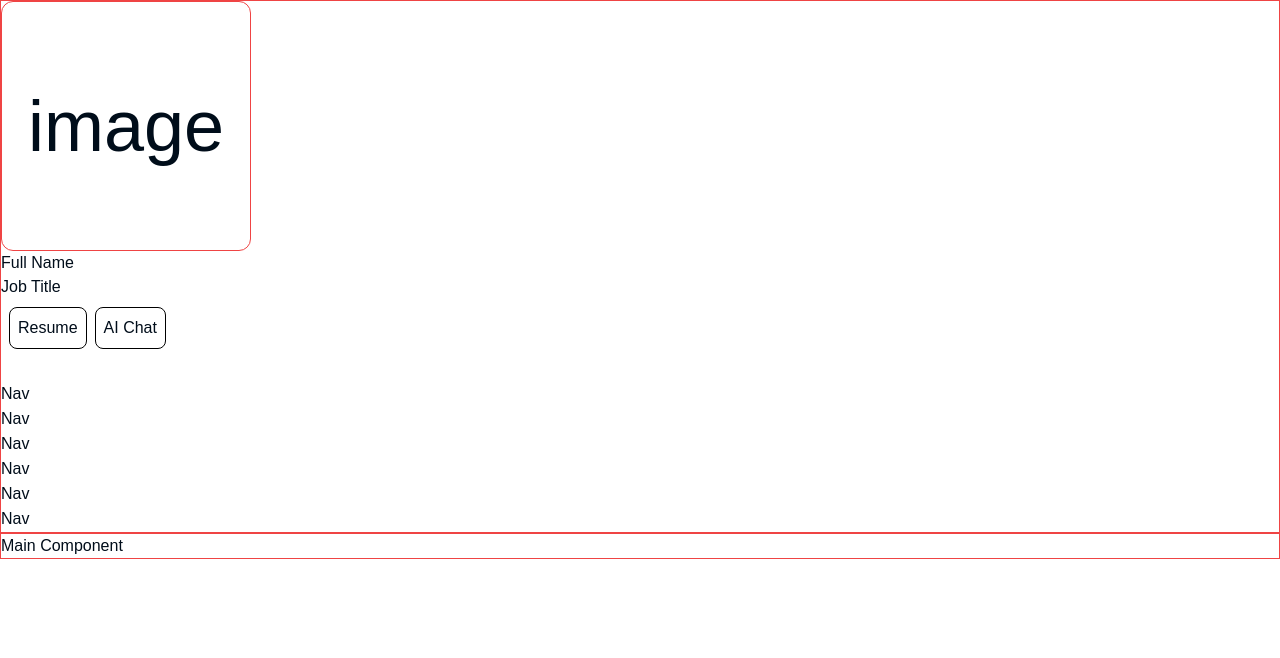
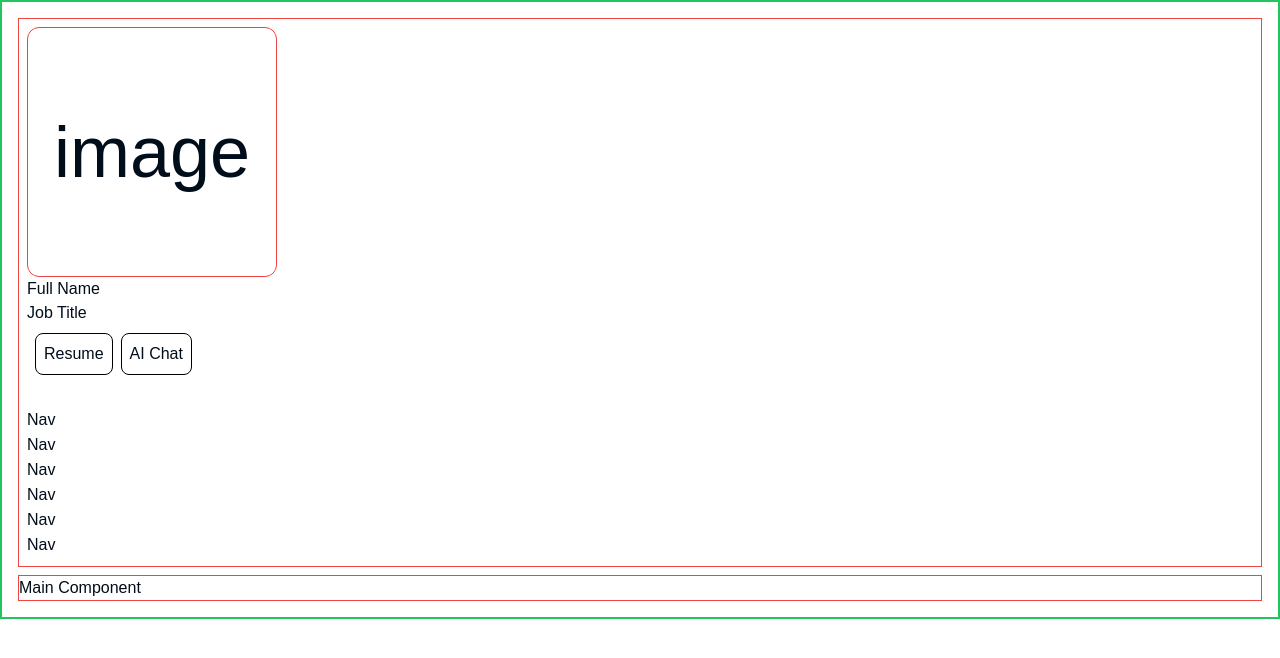
Before and after one commit to jwbw29/portfolio_v2, a Next.js app: page / in a window 1280 px wide. Shown: the top 658 px of the page. Built offline with nearby package versions, Linux system fonts and the light colour scheme; a web font is replaced by a local one.

Commit message:
chore: Update page layout and styling for improved readability and consistency

```diff
--- a/src/app/page.tsx
+++ b/src/app/page.tsx
@@ -3,7 +3,7 @@ import Main from "@/components/Main";
 
 export default function Home() {
   return (
-    <main className="">
+    <main className="border-2 border-green-500 p-2">
       <Hero />
       <Main />
     </main>
--- a/src/components/Hero.tsx
+++ b/src/components/Hero.tsx
@@ -7,7 +7,7 @@ import Nav from "@/components/Nav";
 
 export default function Hero() {
   return (
-    <div className="testBorder">
+    <div className="testBorder p-2 m-2">
       {/* <Image src="/hero.jpg" alt="hero" width={1920} height={1080} /> */}
       <div className="flex size-[250px] testBorder rounded-xl items-center justify-center">
         <h1 className="text-7xl text-center">image</h1>
--- a/src/components/Main.tsx
+++ b/src/components/Main.tsx
@@ -2,7 +2,7 @@
 
 export default function Main() {
   return (
-    <div className="testBorder">
+    <div className="testBorder m-2">
       <h1>Main Component</h1>
     </div>
   );
```
